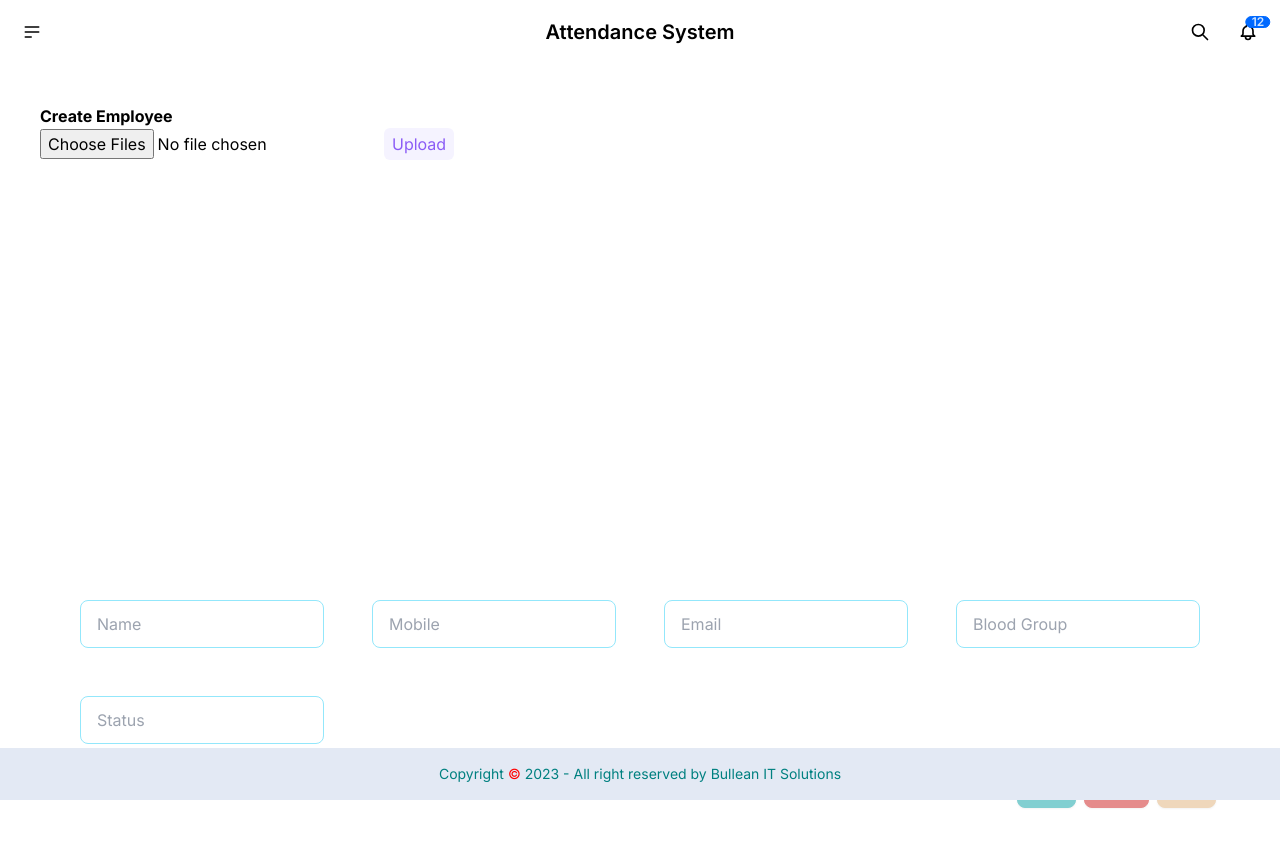
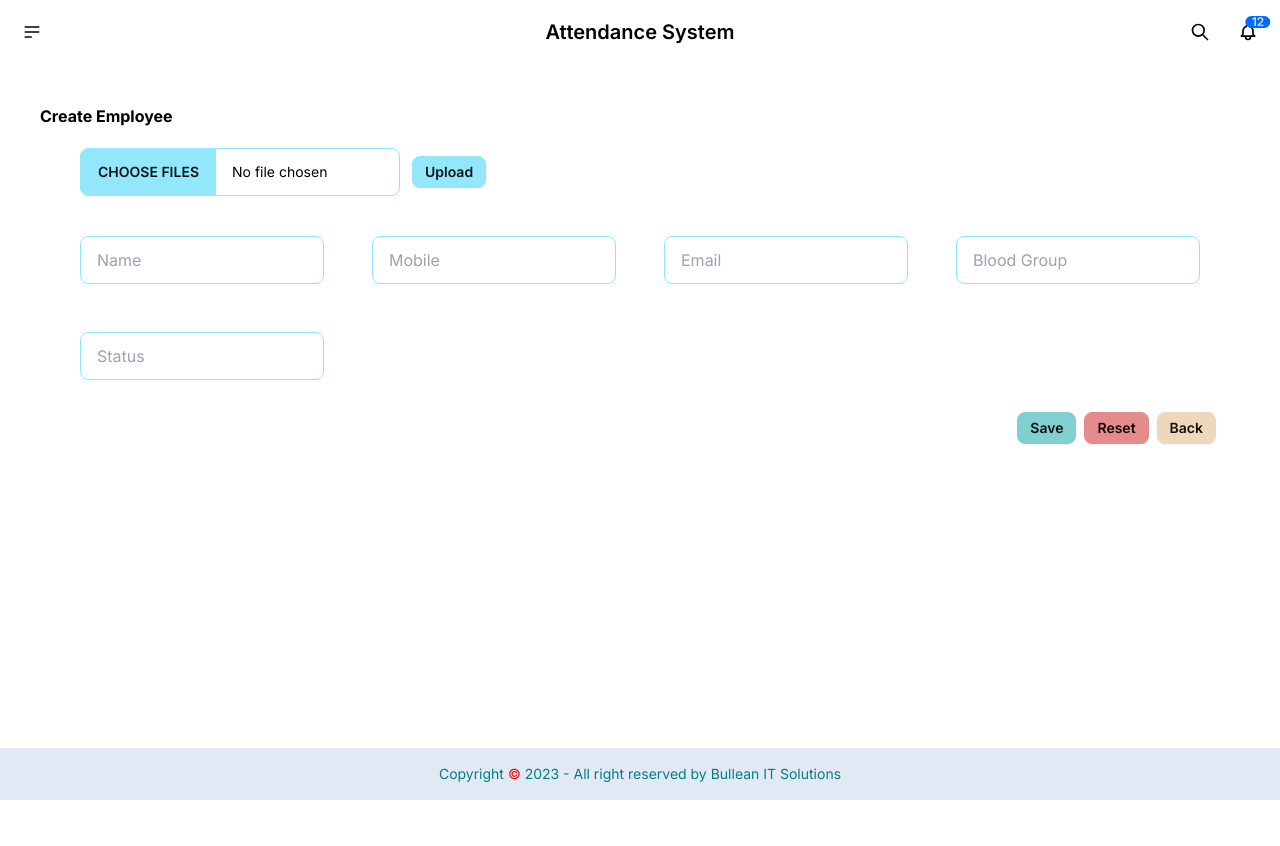
Before and after one commit to mbhossain/Attendance-System-NextJs-MongoDB, a Next.js app: page /features/user-create in a window 1280 px wide. Shown: the top 846 px of the page. After the commit the page ends 800 px from the top, so only its background shows below. Built offline with nearby package versions, Linux system fonts and the light colour scheme.

Commit message:
image upload on employee create page and show on employee list

```diff
--- a/app/api/employee/route.jsx
+++ b/app/api/employee/route.jsx
@@ -4,9 +4,9 @@ import { NextResponse } from "next/server";
 import url from 'url';
 
 export async function POST(request) {
-  const { name, mobile, email, blood_group, status } = await request.json();
+  const { name, mobile, email, blood_group, status, fileName } = await request.json();
   await connectMongoDB();
-  await Employee.create({ name, mobile, email, blood_group, status });
+  await Employee.create({ name, mobile, email, blood_group, status, fileName });
   return NextResponse.json({ message: "Employee Created" }, { status: 201 });
 }
 
--- a/app/features/user-create/page.tsx
+++ b/app/features/user-create/page.tsx
@@ -11,6 +11,7 @@ const employeeCreate = () => {
     const [mobile, setMobile] = useState("");
     const [blood_group, setBloodGroup] = useState("");
     const [status, setStatus] = useState("");
+    const [fileName, setFileName] = useState("");
 
     const [isCreate, setIsCreate] = React.useState(false);
 
@@ -30,7 +31,7 @@ const employeeCreate = () => {
                 headers: {
                     "Content-type": "application/json",
                 },
-                body: JSON.stringify({ name, email, mobile, blood_group, status }),
+                body: JSON.stringify({ name, email, mobile, blood_group, status, fileName }),
             });
 
             if (res.ok) {
@@ -59,12 +60,16 @@ const employeeCreate = () => {
         setStatus("");
     }
 
+    const getFileName = async (filename?: any) => {
+        setFileName(filename);
+    };
+
     return (
         <>
             <Home>
                 <div className='p-10'>
                     <h4 className="text-md font-bold">Create Employee</h4>
-                    <ImageUploader />
+                    <ImageUploader fileName={getFileName} />
                     <form onSubmit={handleSubmit} className="p-6">
                         <div className="grid grid-cols-1 sm:grid-cols-4 gap-4">
                             <div className="p-4">
--- a/app/features/user-list/page.tsx
+++ b/app/features/user-list/page.tsx
@@ -11,6 +11,7 @@ interface User {
     mobile: string;
     blood_group: string;
     status: string;
+    fileName: string;
 }
 
 const getTopics = async (page_no?: number, limit?: number) => {
@@ -112,13 +113,24 @@ const UserPage = () => {
                                     {users.map((user: User, index: number) => <tr className="hover" key={user._id}>
                                         <td>{index + 1}</td>
                                         <td>
-                                            <div className="flex items-center gap-3">
-                                                <div className="avatar">
-                                                    <div className="mask mask-squircle w-12 h-12">
-                                                        <img src="/images/profile-demo.png" alt="Not Found" />
+                                            {!user.fileName && (
+                                                <div className="flex items-center gap-3">
+                                                    <div className="avatar">
+                                                        <div className="mask mask-squircle w-12 h-12">
+                                                            <img src="/images/profile-demo.png" alt="Not Found" />
+                                                        </div>
                                                     </div>
                                                 </div>
-                                            </div>
+                                            )}
+                                            {user.fileName && (
+                                                <div className="flex items-center gap-3">
+                                                    <div className="avatar">
+                                                        <div className="mask mask-squircle w-12 h-12">
+                                                            <img src={`/api/uploads/${user.fileName}`} alt="Not Found" />
+                                                        </div>
+                                                    </div>
+                                                </div>
+                                            )}
                                         </td>
                                         <td>{user.name}</td>
                                         <td>{user.mobile}</td>
--- a/components/ImageUploader.tsx
+++ b/components/ImageUploader.tsx
@@ -1,9 +1,13 @@
 "use client";
-
 import axios from "axios";
 import React, { FormEvent, useRef, useState } from "react";
 import Image from "next/image";
-const ImageUploader = () => {
+
+interface FileNameProps {
+    fileName: (f?: string) => Promise<void>;
+}
+
+const ImageUploader = ({ fileName }: FileNameProps) => {
     // 1. add reference to input element
     const ref = useRef<HTMLInputElement>(null);
     const [urls, setUrls] = useState<string[]>([]);
@@ -18,7 +22,9 @@ const ImageUploader = () => {
         const files = Array.from(input.files ?? []);
         for (const file of files) {
             formData.append(file.name, file);
+            fileName(file.name);
         }
+
 
         // 4. use axios to send the FormData
         await axios.post("/api/upload", formData);
@@ -26,17 +32,13 @@ const ImageUploader = () => {
     };
     return (
         <>
-            <form onSubmit={handleSubmit}>
-                <input type="file" name="files" ref={ref} multiple />
-                <button
-                    type="submit"
-                    className="px-2 py-1 rounded-md bg-violet-50 text-violet-500"
-                >
-                    Upload
-                </button>
+            <form onSubmit={handleSubmit} className="mt-5 ml-10">
+                <input className="file-input file-input-bordered file-input-info w-full max-w-xs file-input-md" type="file" name="files" accept="image/*" ref={ref} multiple />
+                <button type="submit" className="ml-3 btn btn-info btn-sm">Upload</button>
             </form>
             {/* display uploaded images */}
-            <div className="relative aspect-video max-h-[400px]">
+            {urls.length > 0 && (
+                <div className="relative aspect-video max-h-[100px] mt-3 ml-10">
                     {urls.map((url) => {
                         return (
                             <Image
@@ -49,6 +51,7 @@ const ImageUploader = () => {
                         );
                     })}
                 </div>
+            )}
         </>
     );
 };
--- a/models/employee.js
+++ b/models/employee.js
@@ -7,6 +7,7 @@ const employeeSchema = new Schema(
     email: String,
     blood_group: String,
     status: String,
+    fileName: String
   },
   {
     timestamps: true,
```
Lines whose indentation alone changed are shown as unchanged.
